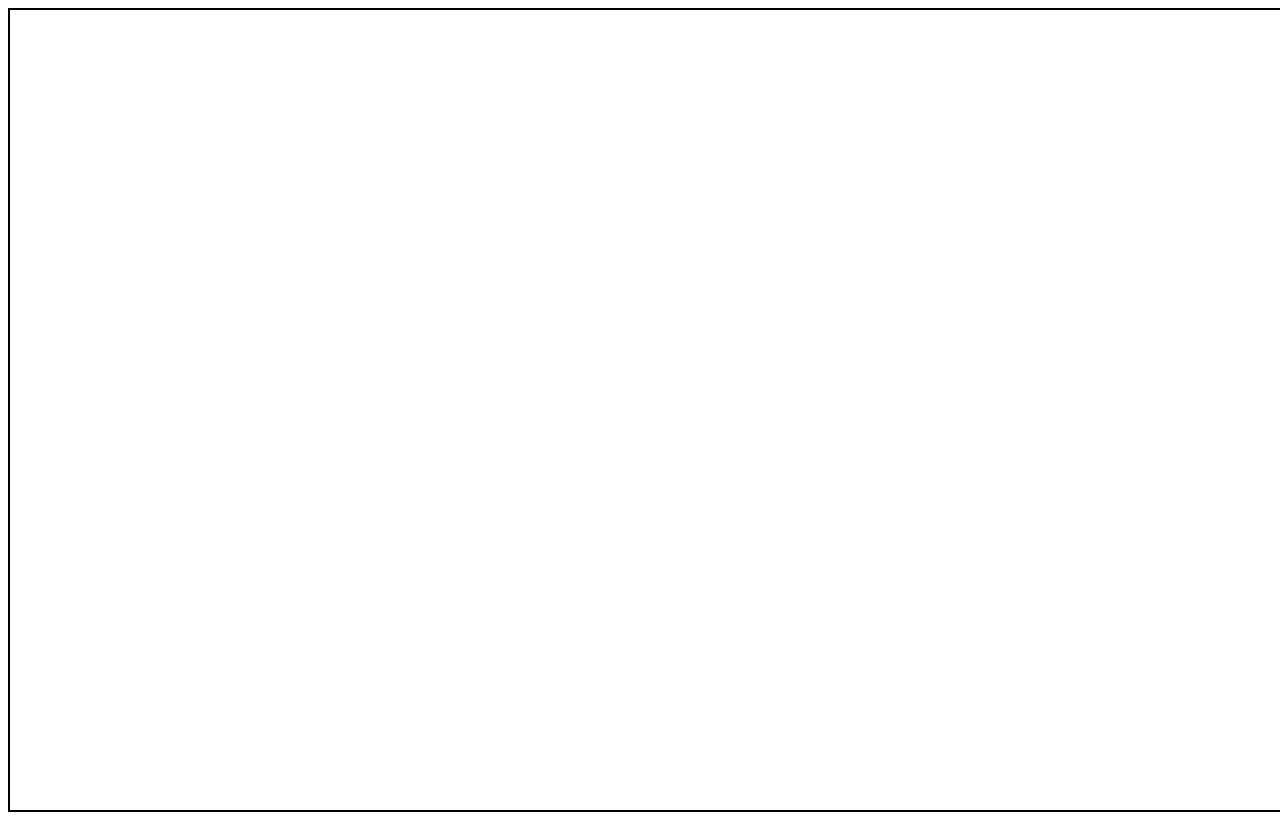
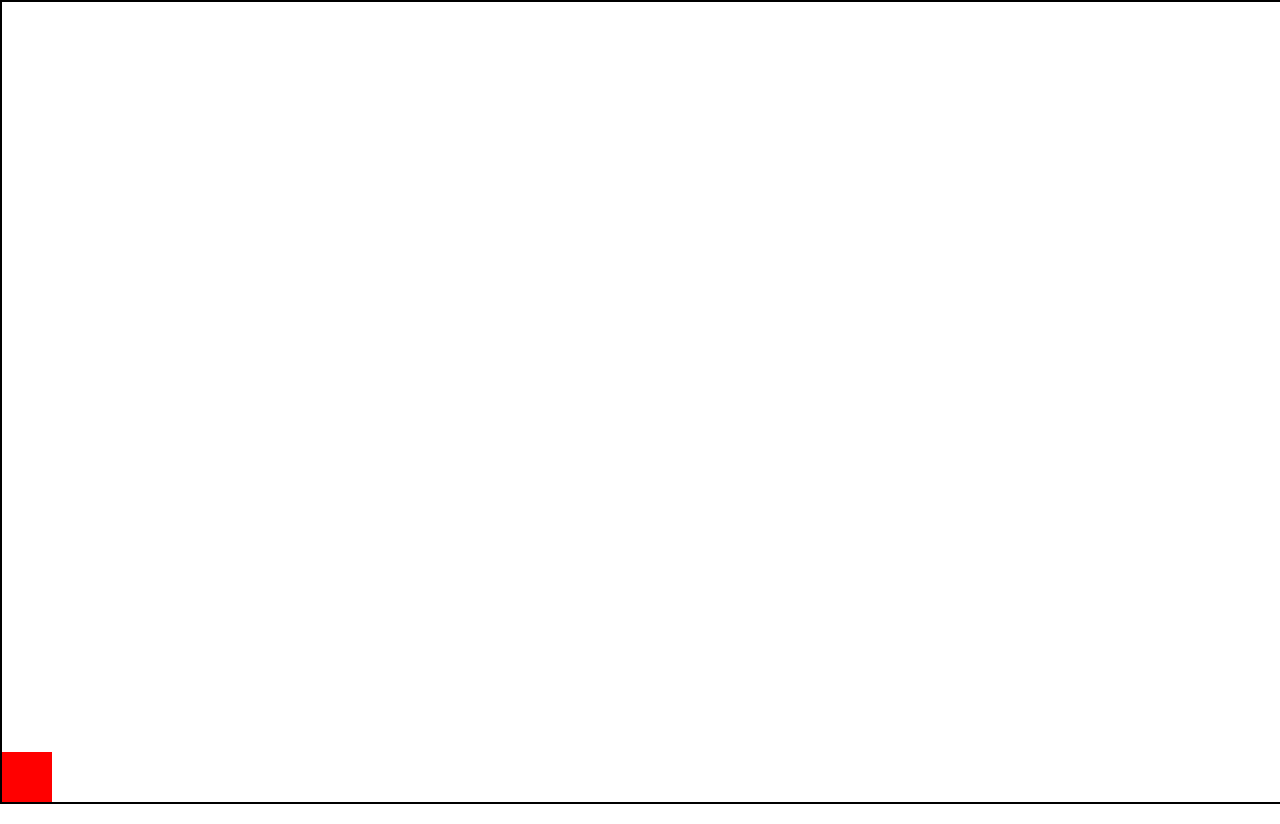
Before and after one commit to TristanShz/ScrollingPlatformer, a plain HTML site: page index.html in a window 1280 px wide. Drawn offline with Linux system fonts and the light colour scheme.

Commit message:
✨ Added player with movement (left, right and jump)

```diff
--- a/css/index.css
+++ b/css/index.css
@@ -1,3 +1,9 @@
 canvas {
   border: 2px solid black;
 }
+
+body {
+  margin: 0;
+  height: 100%;
+  overflow: hidden;
+}
--- a/index.html
+++ b/index.html
@@ -7,5 +7,5 @@
 
 <body>
   <canvas></canvas>
-  <script src="script/main.js"></script>
+  <script type="module" src="script/main.js"></script>
 </body>
--- /dev/null
+++ b/script/background.js
@@ -0,0 +1,19 @@
+export default class Background {
+  constructor(ctx) {
+    this.bg_l1 = new Image();
+    this.bg_l2 = new Image();
+    this.bg_l3 = new Image();
+    this.bg_l4 = new Image();
+    this.bg_l5 = new Image();
+    this.bg_l6 = new Image();
+
+    this.imgSrc = [
+      "./assets/l1_background.png",
+      "./assets/l2_trees01.png",
+      "./assets/l3_trees02.png",
+      "./assets/l4_grass01.png",
+      "./assets/l5_grass02.png",
+      "./assets/l6_fog.png",
+    ];
+  }
+}
--- /dev/null
+++ b/script/game.js
@@ -0,0 +1,25 @@
+import Background from "/script/background.js";
+import Player from "/script/player.js";
+import InputHandler from "/script/input.js";
+
+export default class Game {
+  constructor(gameWidth, gameHeight) {
+    this.gameWidth = gameWidth;
+    this.gameHeight = gameHeight;
+  }
+
+  start(ctx) {
+    new Background(ctx);
+    this.player = new Player(this);
+    this.gameObjects = [this.player];
+
+    new InputHandler(this);
+  }
+  draw(ctx) {
+    this.gameObjects.forEach((element) => element.draw(ctx));
+  }
+
+  update() {
+    this.gameObjects.forEach((element) => element.update());
+  }
+}
--- /dev/null
+++ b/script/input.js
@@ -0,0 +1,53 @@
+export default class InputHandler {
+  constructor(game) {
+    document.addEventListener("keydown", (event) => {
+      switch (event.keyCode) {
+        //LEFT key
+        case 37:
+          game.player.moveLeft();
+          break;
+        //RIGHT key
+        case 39:
+          game.player.moveRight();
+          break;
+        //UP key
+        case 38:
+          if (game.player.position.y + game.player.height === game.gameHeight)
+            game.player.jump();
+          break;
+        //DOWN key
+        case 40:
+          break;
+        //ENTER key
+        case 13:
+          break;
+        //ESC key
+        case 27:
+          break;
+        //ESPACE key
+        case 32:
+          break;
+      }
+    });
+
+    document.addEventListener("keyup", (event) => {
+      switch (event.keyCode) {
+        //LEFT key
+        case 37:
+          if (game.player.velocity.x < 0) game.player.stop();
+          break;
+        //RIGHT key
+        case 39:
+          if (game.player.velocity.x > 0) game.player.stop();
+          break;
+        //UP key
+        case 38:
+          break;
+        //DOWN key
+        case 40:
+          game.player.direction = 4;
+          break;
+      }
+    });
+  }
+}
--- a/script/main.js
+++ b/script/main.js
@@ -1,7 +1,23 @@
 "user strict";
+
+import Game from "/script/game.js";
 
 const canvas = document.querySelector("canvas");
 const ctx = canvas.getContext("2d");
 
-canvas.width = innerWidth;
-canvas.height = innerHeight;
+const GAME_WIDTH = innerWidth;
+const GAME_HEIGHT = innerHeight;
+
+canvas.width = GAME_WIDTH;
+canvas.height = GAME_HEIGHT;
+
+const game = new Game(GAME_WIDTH, GAME_HEIGHT);
+game.start(ctx);
+function gameLoop() {
+  ctx.clearRect(0, 0, canvas.width, canvas.height);
+  game.draw(ctx);
+  game.update();
+  requestAnimationFrame(gameLoop);
+}
+
+gameLoop();
--- /dev/null
+++ b/script/player.js
@@ -0,0 +1,52 @@
+export default class Player {
+  constructor(game) {
+    this.game = game;
+    this.width = 50;
+    this.height = 50;
+
+    this.position = {
+      x: 0,
+      y: this.game.gameHeight - this.height - 800,
+    };
+    this.speed = 10;
+    this.gravity = 0.5;
+    this.velocity = {
+      x: 0,
+      y: 1,
+    };
+    this.direction = 0;
+  }
+
+  draw(ctx) {
+    ctx.fillStyle = "red";
+    ctx.fillRect(this.position.x, this.position.y, this.width, this.height);
+  }
+
+  moveLeft() {
+    this.velocity.x = -this.speed;
+  }
+
+  moveRight() {
+    this.velocity.x = this.speed;
+  }
+
+  jump() {
+    this.velocity.y += -10;
+    console.log("Boump");
+  }
+
+  stop() {
+    this.velocity.x = 0;
+  }
+
+  update() {
+    this.position.y += this.velocity.y;
+    this.velocity.y += this.gravity;
+
+    this.position.x += this.velocity.x;
+    if (this.position.y + this.height >= this.game.gameHeight) {
+      this.position.y = this.game.gameHeight - this.height;
+      this.velocity.y = 0;
+    }
+  }
+}
```
Also changed, not shown: assets/druid.png (added), assets/l1_background.png (added), assets/l2_trees01.png (added), assets/l3_trees02.png (added), assets/l4_grass01.png (added), assets/l5_grass02.png (added), assets/l6_fog.png (added), assets/platform.png (added), l3_trees02.png (added), l5_grass02.png (added).
